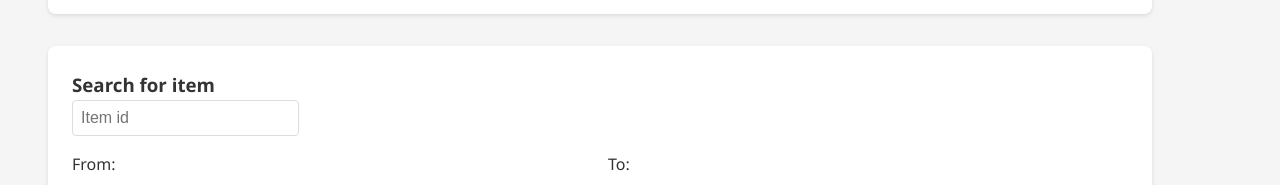
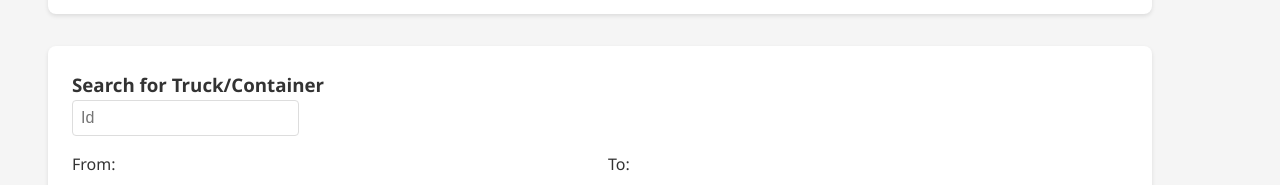
Before and after one commit to maxopsdeveleap/orange-team-gan-shmuel-main, a React (Vite) app in the folder weight/app/frontend/: page /Dashboard in a window 1280 px wide. Shown: the part 530-715 px from the top of the page. Built offline with nearby package versions, Linux system fonts and the light colour scheme; no server answers.

Commit message:
weight react frontend: change title name and 'a' tag to Link

```diff
--- a/weight/app/frontend/src/components/QuickSearch.tsx
+++ b/weight/app/frontend/src/components/QuickSearch.tsx
@@ -55,7 +55,7 @@ const QuickSearch: React.FC<QuickSearchFormProps> = ({ onSuccess }) => {
     return (
 
         <div>
-            <h3>Search for item</h3>
+            <h3>Search for Truck/Container</h3>
 
             {error && error!=="Request failed with status code 404" && <div className="error-message">{error}</div>}
 
@@ -67,7 +67,7 @@ const QuickSearch: React.FC<QuickSearchFormProps> = ({ onSuccess }) => {
                   type="text"
                   value={id}
                   onChange={(e) => setId(e.target.value)}
-                  placeholder="Item id"
+                  placeholder="Id"
                   style={{ paddingRight: id ? "30px" : "10px" }}
                 />
                 {id && (
--- a/weight/app/frontend/src/components/WeightRecords.tsx
+++ b/weight/app/frontend/src/components/WeightRecords.tsx
@@ -2,6 +2,7 @@
 import React, { useState, useEffect } from 'react';
 import { format } from 'date-fns';
 import weightService from '../api/WeightService';
+import { Link } from 'react-router-dom';
 
 interface WeightRecord {
   id: string;
@@ -164,7 +165,7 @@ const WeightRecords: React.FC = () => {
                       : 'None'}
                   </td>
                   <td>
-                    <a href={`/Dashboard/session/${record.session}`}>View Details</a>
+                    <Link to={`/Dashboard/session/${record.session}`}>View Details</Link>
                   </td>
                 </tr>
               ))}
```
